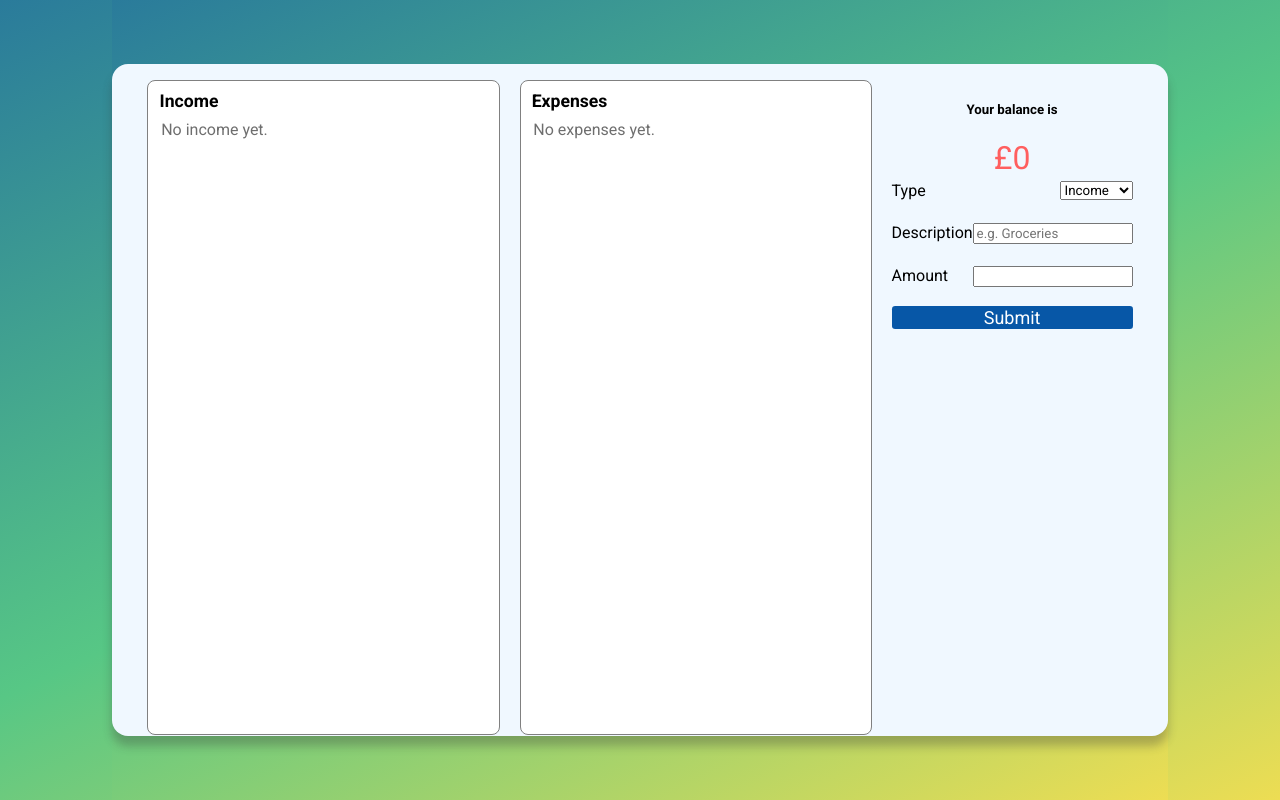
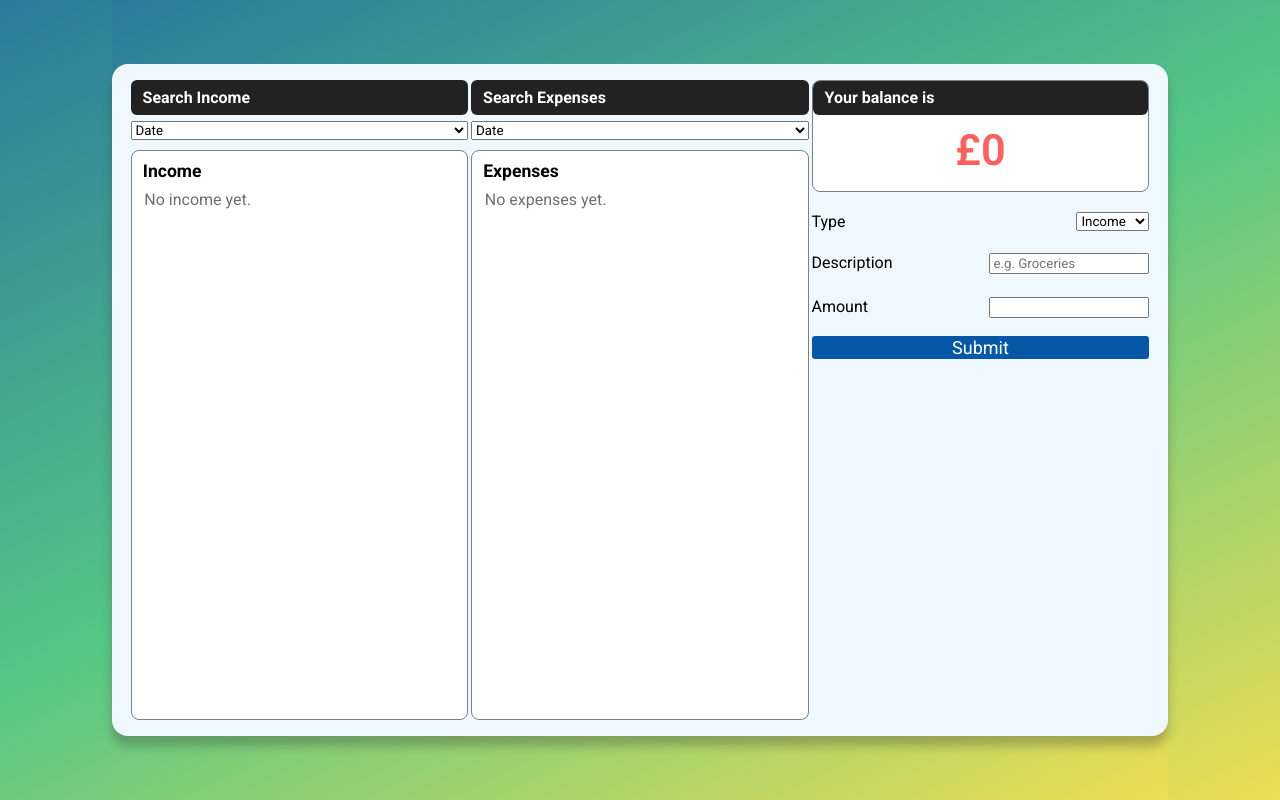
Before and after one commit to AAdewunmi/Budget-Manager-App, a website built with Parcel: page index.html in a window 1280 px wide. Built offline with nearby package versions, Linux system fonts and the light colour scheme.

Commit message:
feat(ui): align filter and balance header styling across dashboard panels

```diff
--- a/index.html
+++ b/index.html
@@ -9,16 +9,37 @@
 </head>
 <body>
     <div class="container">
-        <!-- Left panel: income transaction history -->
-        <div class="income_container mycard">
+        <!-- Left panel: income filter + transaction history -->
+        <div class="income_column">
+            <div class="income_filter_controls">
+                <div class="filter_styling">Search Income</div>
+                <select name="income_filter" id="income_filter">
+                    <option value="date">Date</option>
+                    <option value="amount+">Increasing Amount</option>
+                    <option value="amount-">Decreasing Amount</option>
+                </select>
+            </div>
+            <div class="income_container mycard">
+            </div>
         </div>
-        <!-- Middle panel: expense transaction history -->
-        <div class="expense_container mycard">
+        <!-- Middle panel: expense filter + transaction history -->
+        <div class="expense_column">
+            <div class="expense_filter_controls">
+                <div class="filter_styling">Search Expenses</div>
+                <select name="expense_filter" id="expense_filter">
+                    <option value="date">Date</option>
+                    <option value="amount+">Increasing Amount</option>
+                    <option value="amount-">Decreasing Amount</option>
+                </select>
+            </div>
+            <div class="expense_container mycard">
+            </div>
         </div>
+
         <!-- Right panel: balance summary and add-transaction form -->
         <div class="add_transaction_container">
             <div class="balance_container">
-                <h5>Your balance is</h5>
+                <h5 class="filter_styling balance_title">Your balance is</h5>
                 <div class="balance">0.0</div>
             </div>
             <form class="add_transaction_form">
--- a/styles.css
+++ b/styles.css
@@ -43,6 +43,18 @@ body,html{
     box-shadow: 0px 10px 10px 0px rgba(53, 53, 53, 0.3);
 }
 
+.income_column,
+.expense_column,
+.add_transaction_container{
+    width: 33%;
+}
+
+.add_transaction_container{
+    display: flex;
+    flex-direction: column;
+    gap: 1rem;
+}
+
 .mycard{
     background-color: white;
     width: 33%;
@@ -51,6 +63,27 @@ body,html{
     border-width: 1px;
     border-radius: 0.5rem;
     padding: 0.4rem;
+}
+
+.income_column,
+.expense_column{
+    display: flex;
+    flex-direction: column;
+    gap: 0.6rem;
+}
+
+.income_column .mycard,
+.expense_column .mycard{
+    width: auto;
+    height: auto;
+    flex: 1;
+}
+
+.income_filter_controls,
+.expense_filter_controls{
+    display: flex;
+    flex-direction: column;
+    gap: 0.4rem;
 }
 
 .card_title{
@@ -112,14 +145,52 @@ body,html{
     color: rgb(43, 211, 43);
 }
 
-.balance{
-    font-size: xx-large;
-}
-
 /* Aligns label + value at the top of the transaction form card. */
 .balance_container{
-    width: auto;
+    width: 100%;
     display: flex;
     align-items: center;
     flex-direction: column;
+    gap: 0.5rem;
+    background-color: white;
+    border: solid gray;
+    border-width: 1px;
+    border-radius: 0.5rem;
+    padding: 0 0.75rem 0.75rem;
+    box-sizing: border-box;
+    overflow: hidden;
 }
+
+.balance_title{
+    margin: 0;
+    width: calc(100% + 1.5rem);
+    margin-left: -0.75rem;
+    margin-right: -0.75rem;
+    margin-top: -1px;
+    box-sizing: border-box;
+}
+
+.balance{
+    width: 100%;
+    display: flex;
+    justify-content: center;
+    align-items: center;
+    min-height: 3.5rem;
+}
+
+.balance > div{
+    font-size: 2.7rem;
+    font-weight: 600;
+    line-height: 1;
+}
+
+.filter_styling{
+    display: flex;
+    align-items: center;
+    background: #222;
+    color: #fff;
+    padding: 8px 12px;
+    border-radius: 6px;
+    font-size: 1rem;
+    font-weight: 700;
+}
```
